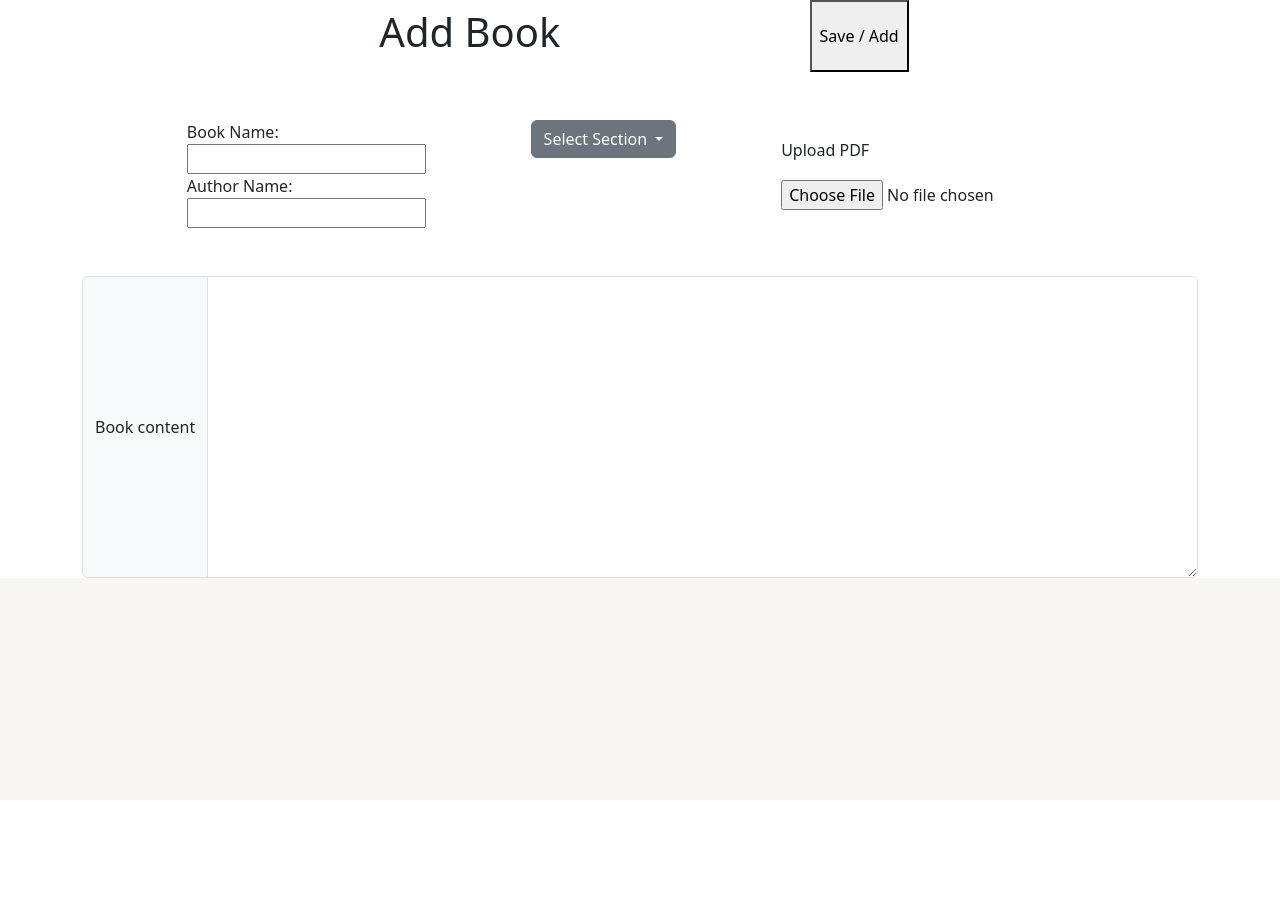
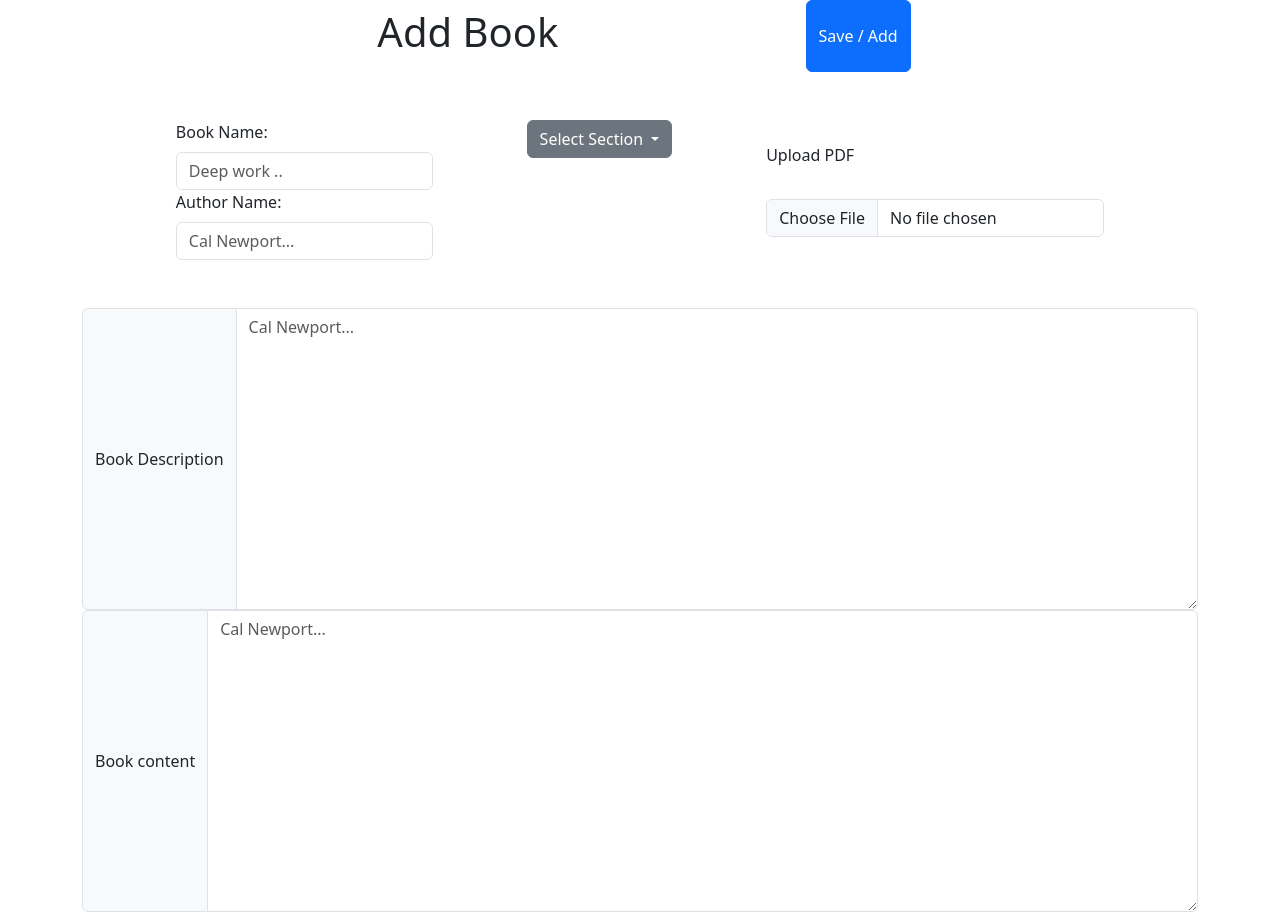
Before and after one commit to Dhruv-2003/appdev1-project, a Flask app: page /librarian/add_book in a window 1280 px wide. Before the commit the page ends 800 px from the top, so only its background shows below. Run offline with Flask 3, Linux system fonts and the light colour scheme.

Commit message:
feat: add book form completed

```diff
--- a/Code/src/controller.py
+++ b/Code/src/controller.py
@@ -100,12 +100,18 @@ def librarian_add_book():
         name = request.form['name']
         author = request.form['author']
         content = request.form['content']
-        section_id = request.form['section_id']
-        librarian_id = request.form['librarian_id']
-        no_of_pages = request.form['no_of_pages']
+        section_id = request.form['selected_section']
+        cover_image = request.files['bookpdf']
+
+        ## TODO: get librarian from record
+        # librarian_id = request.form['librarian_id']
+        librarian_id = 1;
+        # no_of_pages = request.form['no_of_pages']
+        ## TODO :  no of pages has to be removed
+        no_of_pages=100;
         description = request.form['description']
         rating = 0
-        book = Book(name=name, author=author,content=content, section_id=section_id, librarian_id=librarian_id, no_of_pages=no_of_pages, description=description, rating=rating)
+        book = Book(name=name, authors=author,content=content, section_id=section_id, librarian_id=librarian_id, no_of_pages=no_of_pages, description=description, rating=rating)
         try:
             db.session.add(book)
             db.session.commit()
@@ -115,7 +121,8 @@ def librarian_add_book():
             return str(error)
             return 'There was an issue adding the book'
     else:
-        return render_template('librarian/add_book.html')
+        sections = Section.query.all()
+        return render_template('librarian/add_book.html', sections=sections)
 
 ## Librarian edit book
 @app.route('/librarian/edit_book/<int:id>', methods=['POST', 'GET'])
@@ -232,7 +239,7 @@ def user_dashboard():
 @app.route('/book/<int:id>', methods=['POST', 'GET'])
 # @login_required
 def book(id):
-    # book = Book.query.get_or_404(id)
+    book = Book.query.get_or_404(id)
     if request.method == 'POST':
         user_id = request.form['user_id']
         book_id = request.form['book_id']
--- a/Code/src/models.py
+++ b/Code/src/models.py
@@ -91,7 +91,7 @@ class Book(db.Model):
     authors = db.Column(db.String(32), nullable=False)
     section_id = db.Column(db.Integer, db.ForeignKey('section.id'), nullable=False)
     librarian_id = db.Column(db.Integer, db.ForeignKey('librarian.id'), nullable=False)
-    no_of_pages = db.Column(db.Integer, nullable=False)
+    no_of_pages = db.Column(db.Integer)
     date_created = db.Column(db.DateTime, nullable=False, default= datetime.now())
     description = db.Column(db.String(100), nullable=False)
     rating = db.Column(db.Integer, nullable=False)
--- a/Code/templates/librarian/add_book.html
+++ b/Code/templates/librarian/add_book.html
@@ -9,22 +9,35 @@
 <!-- prettier-ignore -->
 {% block body %}
 <div class="content container">
-  <form method="post">
+  <form method="post" enctype="multipart/form-data">
     <div class="d-flex flex-row mx-5 justify-content-evenly">
       <h1 class="p-2">Add Book</h1>
-      <button class="p-2">Save / Add</button>
+      <button type="submit" class="btn btn-primary">Save / Add</button>
     </div>
     <div class="d-flex flex justify-content-evenly py-5">
       <div class="d-flex flex-column">
-        <label for="password">Book Name: </label>
-        <input type="text" name="bookName" id="bookName" />
+        <label for="name" class="form-label">Book Name: </label>
+        <input
+          type="text"
+          name="name"
+          id="name"
+          class="form-control"
+          placeholder="Deep work .."
+        />
 
-        <label for="password">Author Name: </label>
-        <input type="text" name="authorName" id="authorName" />
+        <label for="author" class="form-label">Author Name: </label>
+        <input
+          type="text"
+          name="author"
+          id="author"
+          class="form-control"
+          placeholder="Cal Newport..."
+        />
       </div>
 
       <div class="dropdown">
         <button
+          id="select_section_btn"
           class="btn btn-secondary dropdown-toggle"
           type="button"
           data-bs-toggle="dropdown"
@@ -32,29 +45,81 @@
         >
           Select Section
         </button>
-        <ul class="dropdown-menu">
-          <li><a class="dropdown-item" href="#">Section 1</a></li>
+        <ul class="dropdown-menu" aria-labelledby="dropdownMenuButton">
+          {% for section in sections %}
           <li>
-            <a class="dropdown-item" href="#">Section 2</a>
+            <a
+              class="dropdown-item"
+              href="#"
+              data-id="{{ section.id }}"
+              data-name="{{ section.name}}"
+              >{{ section.name }}</a
+            >
           </li>
-          <li>
-            <a class="dropdown-item" href="#">Section 3</a>
-          </li>
+          {% endfor %}
         </ul>
+        <input
+          type="hidden"
+          id="selected_section"
+          name="selected_section"
+          value=""
+        />
       </div>
       <div class="d-flex flex-column justify-content-evenly">
-        <label for="pdf">Upload PDF</label>
-        <input type="file" name="bookpdf" id="bookpdf" />
+        <label for="bookpdf" class="form-label">Upload PDF</label>
+        <input
+          type="file"
+          name="bookpdf"
+          id="bookpdf"
+          class="form-control"
+          accept=""
+        />
       </div>
     </div>
     <div class="input-group">
-      <span class="input-group-text">Book content</span>
+      <span class="input-group-text" class="form-label">Book Description</span>
+      <textarea
+        class="form-control"
+        rows="12"
+        aria-label="Book Description"
+        name="description"
+        id="description"
+        class="form-control"
+        placeholder="Cal Newport..."
+      ></textarea>
+    </div>
+    <div class="input-group">
+      <span class="input-group-text" class="form-label">Book content</span>
       <textarea
         class="form-control"
         rows="12"
         aria-label="Book content"
+        name="content"
+        id="content"
+        class="form-control"
+        placeholder="Cal Newport..."
       ></textarea>
     </div>
   </form>
 </div>
 {% endblock %}
+
+<!-- prettier-ignore -->
+{% block script %}
+<script>
+  function handleDropdownItemClick(event) {
+    var selectedSectionId = event.target.getAttribute("data-id");
+    var selectedSectionName = event.target.getAttribute("data-name");
+    console.log(selectedSectionId, selectedSectionName);
+    document.getElementById("selected_section").value = selectedSectionId;
+    document.getElementById("select_section_btn").innerText =
+      selectedSectionName;
+  }
+
+  // Add click event listeners to dropdown items
+  var dropdownItems = document.querySelectorAll(".dropdown-item");
+  dropdownItems.forEach(function (item) {
+    item.addEventListener("click", handleDropdownItemClick);
+  });
+</script>
+{% endblock %}
```
Also changed, not shown: Code/instance/db.sqlite3.
